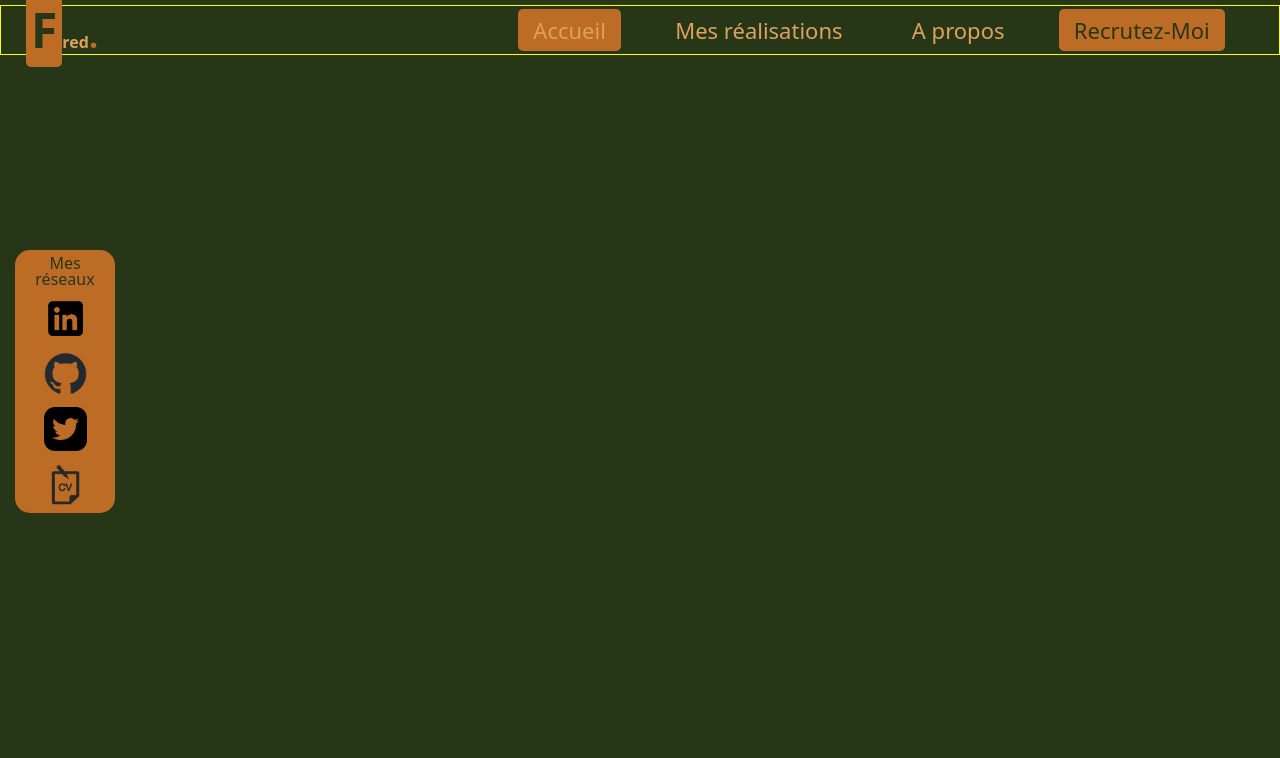
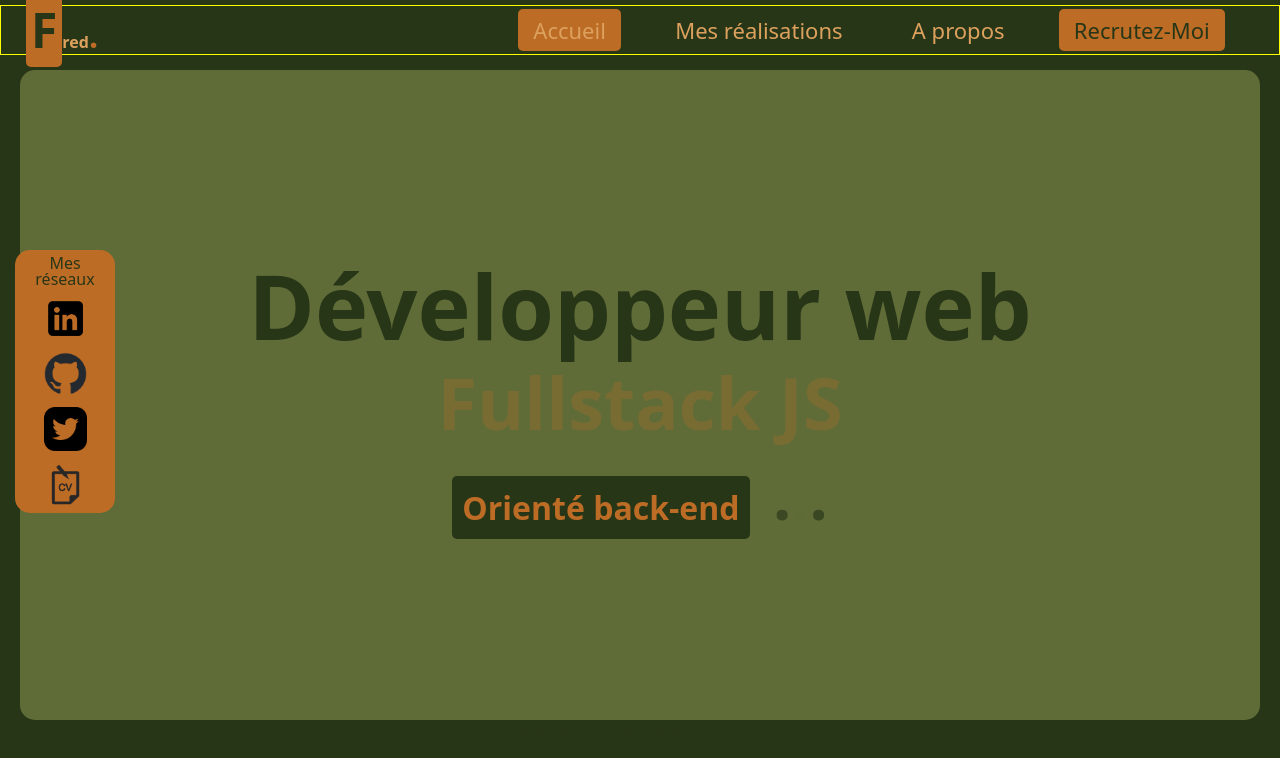
Before and after one commit to FredMeziere/ReactPortfolio, a React app: page / in a window 1280 px wide. Built offline with nearby package versions, Linux system fonts and the light colour scheme.

Commit message:
Feat : Modification du composant Introduction, maintenant fonctionnel et ajouter au site ainsi que le scss le completant

```diff
--- a/src/components/App/index.js
+++ b/src/components/App/index.js
@@ -1,7 +1,8 @@
 import Footer from '../Footer';
 import Header from '../Header';
 import SocialMedia from '../SocialMedia';
-// import Footer from '../Footer';
+import Main from '../Main';
+
 import './scrollbar.scss';
 
 // == Composant
@@ -10,6 +11,7 @@ function App() {
     <div className="app">
       <Header />
       <SocialMedia />
+      <Main />
       <Footer />
     </div>
   );
--- a/src/components/Main/index.js
+++ b/src/components/Main/index.js
@@ -0,0 +1,19 @@
+/* Import des fichiers scss */
+
+import './styles.scss';
+
+/* Import des composants */
+
+import Introduction from './Introduction';
+// import Presentation from './Presentation';
+// import Skills from './Skills';
+
+function Main() {
+  return (
+    <div className="main">
+      <Introduction />
+    </div>
+  );
+}
+
+export default Main;
--- a/src/components/Main/introduction/index.js
+++ b/src/components/Main/introduction/index.js
@@ -2,13 +2,13 @@ import './styles.scss';
 
 function introduction() {
   return (
-    <div className="div__intro__main">
-      <h2 className="h2__div__main">Développeur web
+    <div className="introduction">
+      <h2 className="introduction-h2">Développeur web
         <br />
-        <span className="span__2__main__div__h2">Fullstack JS</span>
+        <span className="introduction-span1">Fullstack JS</span>
         <br />
-        <span className="span__main__div__h2">Orienté back-end</span> <span className="span__point1__main">.</span>
-        <span className="span__point2__main">.</span><span className="span__point3__main">.</span>
+        <span className="introduction-span2">Orienté back-end</span> <span className="introduction-spanpoint1">.</span>
+        <span className="introduction-spanpoint2">.</span><span className="introduction-spanpoint3">.</span>
       </h2>
     </div>
   );
--- a/src/components/Main/introduction/styles.scss
+++ b/src/components/Main/introduction/styles.scss
@@ -0,0 +1,63 @@
+@use "src/styles/vars";
+
+.introduction {
+    align-items: center;
+
+&-h2 {
+    color: vars.$color2;
+    text-align: center;
+    background-color: vars.$color1;
+    margin-top: 15px;
+    padding-top: 190px;
+    padding-bottom: 190px;
+    font-size: 90px;
+    border-radius: 15px;
+    margin-left: 20px;
+    margin-right: 20px;
+    font-weight: 900;
+}
+
+&-span1 {
+    color: vars.$color5;
+    font-size: 72px;
+    animation: blinker 4s linear infinite;
+}
+
+  @keyframes blinker {
+    50% {
+      opacity: 0;
+    }
+  }
+
+&-span2 {
+    color: vars.$color5;
+    font-size: 32px;
+    background-color: vars.$color2;
+    padding: 10px;
+    border-radius: 5px;
+}
+
+&-span2:hover {
+    background-color: vars.$color5;
+    color: vars.$color2;
+    transition-delay: 0.5ms;
+    border-radius: 5px;
+}
+
+&-spanpoint1 {
+    font-size: 64px;
+    animation: blinker 3s linear infinite;
+}
+
+ &-spanpoint2 {
+    font-size: 64px;
+    animation: blinker 3s linear infinite;
+    animation-delay: 1s;
+ }
+
+ &-spanpoint3 {
+    font-size: 64px;
+    animation: blinker 3s linear infinite;
+    animation-delay: 2s;
+ }
+}
--- a/src/components/SocialMedia/styles.scss
+++ b/src/components/SocialMedia/styles.scss
@@ -24,6 +24,7 @@
     font-size: 16px;
     text-align: center;
     color: vars.$color2;
+    font-weight: 500;
 }
 
 &-img {
```
